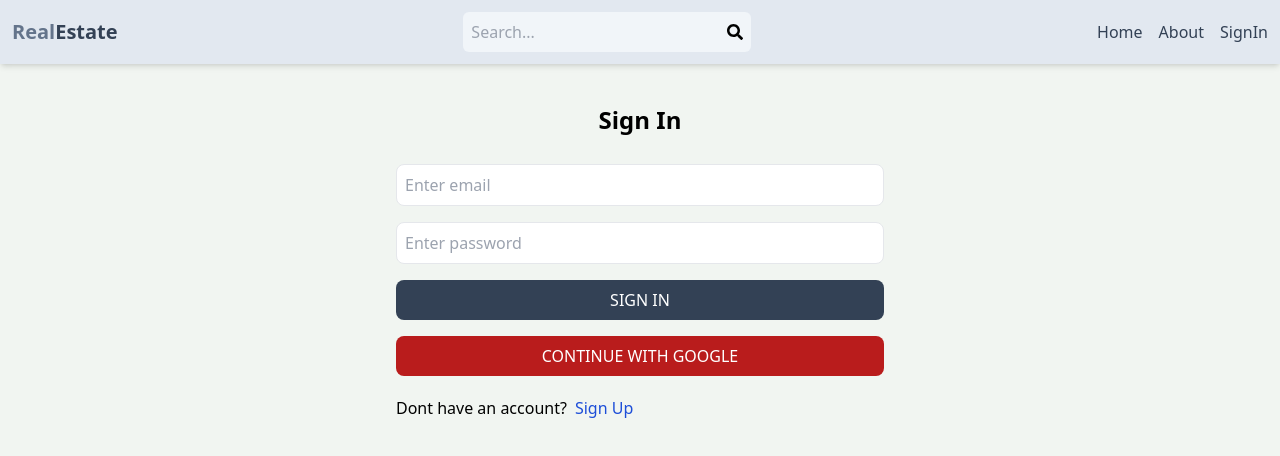
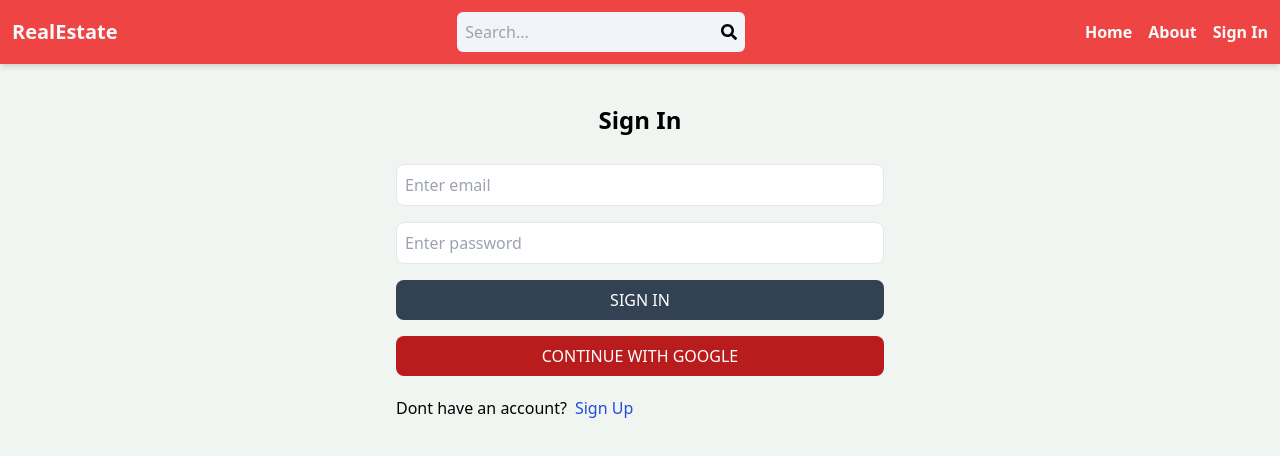
Before and after one commit to shukrat29/horizonEstate-mern-stack-realestate-app, a React (Vite) app in the folder client/: page /sign-in in a window 1280 px wide. Shown: the top 456 px of the page. Built offline with nearby package versions, Linux system fonts and the light colour scheme; no server answers; the HTML template or start-up script is replaced by a standard one.

Commit message:
create private route

```diff
--- a/client/src/App.jsx
+++ b/client/src/App.jsx
@@ -6,6 +6,7 @@ import SignUp from "./pages/SignUp";
 import About from "./pages/About";
 import Profile from "./pages/Profile";
 import Header from "./components/Header";
+import PrivateRoute from "./components/PrivateRoute";
 
 const App = () => {
   return (
@@ -16,7 +17,11 @@ const App = () => {
         <Route path="/sign-in" element={<SignIn />} />
         <Route path="/sign-up" element={<SignUp />} />
         <Route path="/about" element={<About />} />
-        <Route path="/profile" element={<Profile />} />
+
+        {/* Private Route */}
+        <Route element={<PrivateRoute />}>
+          <Route path="/profile" element={<Profile />} />
+        </Route>
       </Routes>
     </BrowserRouter>
   );
--- a/client/src/components/Header.jsx
+++ b/client/src/components/Header.jsx
@@ -1,15 +1,18 @@
 import React from "react";
 import { FaSearch } from "react-icons/fa";
 import { Link } from "react-router-dom";
+import { useSelector } from "react-redux";
 
 const Header = () => {
+  const { currentUser } = useSelector((state) => state.user);
+  console.log(currentUser);
   return (
-    <header className="bg-slate-200 shadow-md">
+    <header className="bg-red-500 shadow-md">
       <div className="flex justify-between items-center max-w-7xl mx-auto p-3">
         <Link to="/">
           <h1 className="font-bold text-sm sm:text-xl flex flex-wrap">
-            <span className="text-slate-500">Real</span>
-            <span className="text-slate-700">Estate</span>
+            <span className="text-slate-50">Real</span>
+            <span className="text-slate-50">Estate</span>
           </h1>
         </Link>
         <form className="bg-slate-100 p-2 rounded-md items-center flex">
@@ -20,21 +23,29 @@ const Header = () => {
           />
           <FaSearch />
         </form>
-        <ul className="flex gap-4">
+        <ul className="flex gap-4 items-center">
           <Link to="/">
-            <li className="hidden sm:inline text-slate-700 hover:underline cursor-pointer">
+            <li className="hidden sm:inline text-slate-50 font-semibold hover:underline cursor-pointer">
               Home
             </li>
           </Link>
           <Link to="/about">
-            <li className="hidden sm:inline text-slate-700 hover:underline cursor-pointer">
+            <li className="hidden sm:inline text-slate-50 font-semibold hover:underline cursor-pointer">
               About
             </li>
           </Link>
-          <Link to="/sign-in">
-            <li className=" text-slate-700 hover:underline cursor-pointer">
-              SignIn
-            </li>
+          <Link to="/profile">
+            {currentUser && currentUser.avatar ? (
+              <img
+                src={currentUser.avatar}
+                alt="User Avatar"
+                className="w-10 h-10 rounded-full"
+              />
+            ) : (
+              <li className="sm:inline hover:underline text-slate-50 font-semibold">
+                Sign In
+              </li>
+            )}
           </Link>
         </ul>
       </div>
--- a/client/src/components/OAuth.jsx
+++ b/client/src/components/OAuth.jsx
@@ -3,9 +3,11 @@ import { getAuth, GoogleAuthProvider, signInWithPopup } from "firebase/auth";
 import { app } from "../firebase";
 import { useDispatch } from "react-redux";
 import { signInSuccess } from "../redux/user/userSlice";
+import { useNavigate } from "react-router-dom";
 
 const OAuth = () => {
   const dispatch = useDispatch();
+  const navigate = useNavigate();
 
   const handleGoogleClick = async () => {
     try {
@@ -29,6 +31,7 @@ const OAuth = () => {
       });
       const data = await await res.json();
       dispatch(signInSuccess(data));
+      navigate("/");
     } catch (error) {
       console.log("Could not sign in with google", error);
     }
--- /dev/null
+++ b/client/src/components/PrivateRoute.jsx
@@ -0,0 +1,11 @@
+import React from "react";
+import { useSelector } from "react-redux";
+import { Outlet, Navigate } from "react-router-dom";
+
+const PrivateRoute = () => {
+  const { currentUser } = useSelector((state) => state.user);
+
+  return currentUser ? <Outlet /> : <Navigate to="/sign-in" />;
+};
+
+export default PrivateRoute;
--- a/client/vite.config.js
+++ b/client/vite.config.js
@@ -1,12 +1,12 @@
 import { defineConfig } from "vite";
 import react from "@vitejs/plugin-react";
 
-// https://vite.dev/config/
 export default defineConfig({
   server: {
     proxy: {
       "/api": {
         target: "http://localhost:3000",
+        changeOrigin: true, // Add this line
         secure: false,
       },
     },
```
